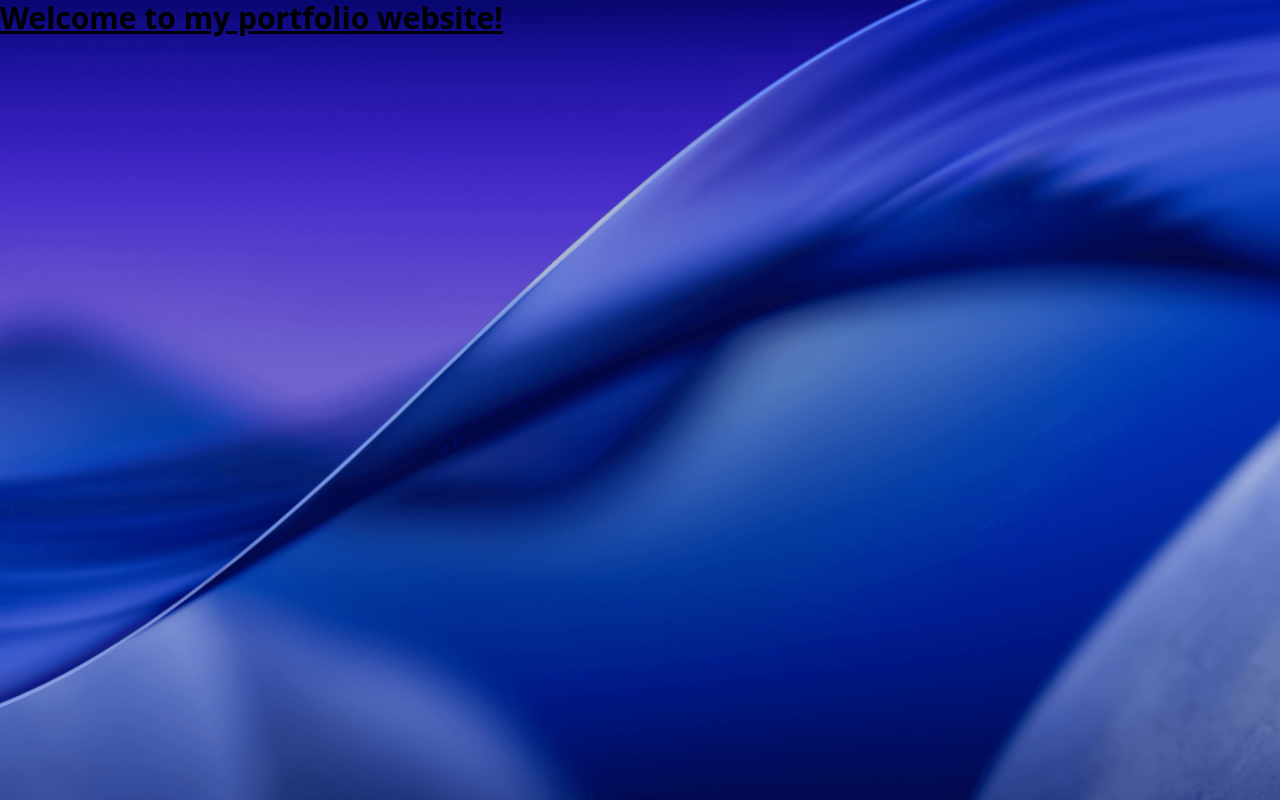
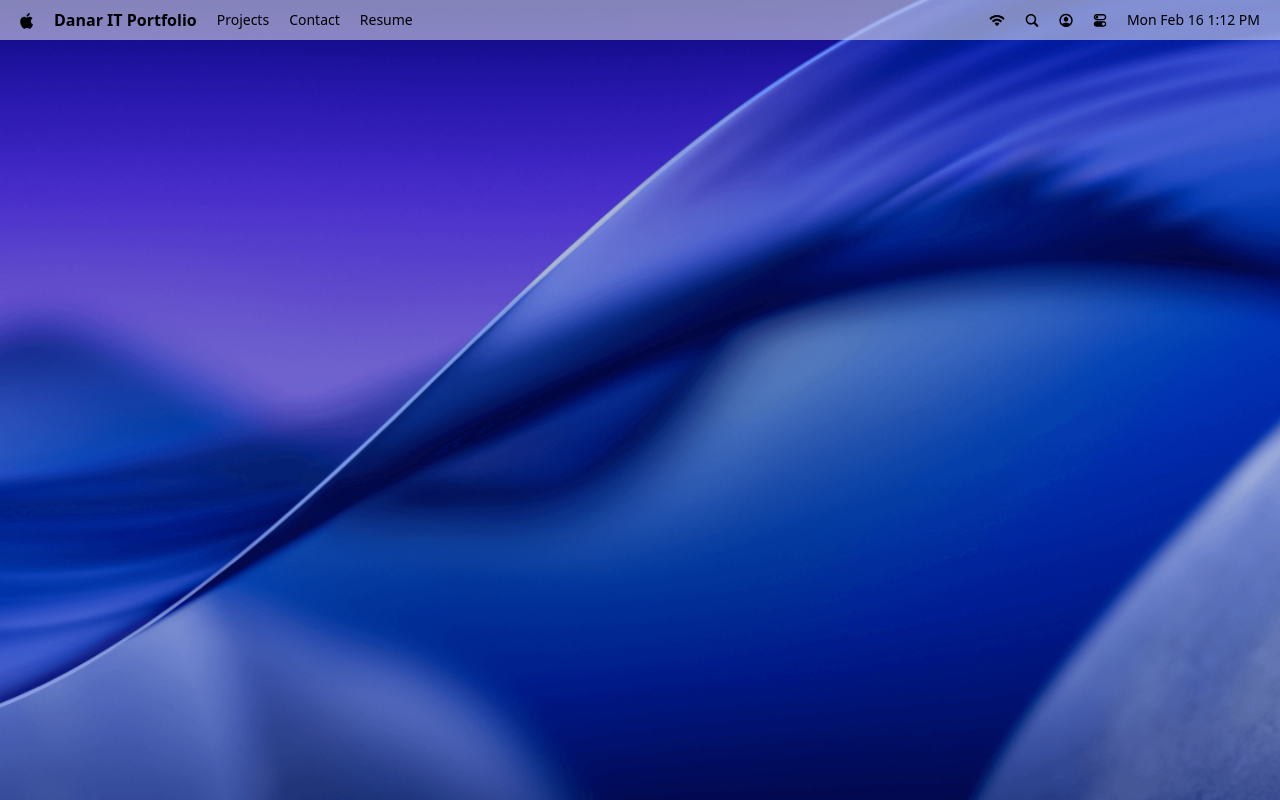
Before and after one commit to DeITdev/danarit_macos_portfolio, a React (Vite) app: page / in a window 1280 px wide. Built offline with nearby package versions, Linux system fonts and the light colour scheme; a web font is replaced by a local one.

Commit message:
add navbar

```diff
--- a/package.json
+++ b/package.json
@@ -11,6 +11,7 @@
   },
   "dependencies": {
     "@tailwindcss/vite": "^4.1.18",
+    "dayjs": "^1.11.19",
     "react": "^19.2.0",
     "react-dom": "^19.2.0",
     "tailwindcss": "^4.1.18"
--- a/src/App.jsx
+++ b/src/App.jsx
@@ -1,8 +1,10 @@
+import Navbar from "#components/Navbar"
+
 const App = () => {
   return (
-    <div>
-      <h1 className="text-3xl font-bold underline">Welcome to my portfolio website!</h1>
-    </div>
+    <main>
+      <Navbar />
+    </main>
   )
 }
 
--- /dev/null
+++ b/src/components/Navbar.jsx
@@ -0,0 +1,36 @@
+import dayjs from "dayjs";
+import { navIcons, navLinks } from "#constants";
+
+
+const Navbar = () => {
+  return (
+    <nav>
+      <div>
+        <img src="/images/logo.svg" alt="logo" />
+        <p className="font-bold">Danar IT Portfolio </p>
+
+        <ul>
+          {navLinks.map(({ id, name }) => (
+            <li key={id}>
+              <p>{name}</p>
+            </li>
+          ))}
+        </ul>
+      </div>
+
+      <div>
+        <ul>
+          {navIcons.map(({id, img}) => (
+            <li key={id}>
+              <img src={img} className="icon-hover" alt={`icon-${img}`} />
+            </li>
+          ))}
+        </ul>
+
+        <time>{dayjs().format("ddd MMM D h:mm A")}</time>
+      </div>
+    </nav>
+  );
+};
+
+export default Navbar;
--- a/vite.config.js
+++ b/vite.config.js
@@ -9,11 +9,11 @@
   plugins: [react(), tailwindcss()],
   resolve: {
     alias: {
-      '#components': resolve(dirname(fileURLToPath(import.meta.url)), 'components'),
-      '#constants': resolve(dirname(fileURLToPath(import.meta.url)), 'constants'),
-      '#store': resolve(dirname(fileURLToPath(import.meta.url)), 'store'),
-      '#hoc': resolve(dirname(fileURLToPath(import.meta.url)), 'hoc'),
-      '#windows': resolve(dirname(fileURLToPath(import.meta.url)), 'windows'),
+      '#components': resolve(dirname(fileURLToPath(import.meta.url)), 'src/components'),
+      '#constants': resolve(dirname(fileURLToPath(import.meta.url)), 'src/constants'),
+      '#store': resolve(dirname(fileURLToPath(import.meta.url)), 'src/store'),
+      '#hoc': resolve(dirname(fileURLToPath(import.meta.url)), 'src/hoc'),
+      '#windows': resolve(dirname(fileURLToPath(import.meta.url)), 'src/windows'),
     }
   }
 })
```
Also changed, not shown: 1 other file (tests, documents, lock files or other folders).
